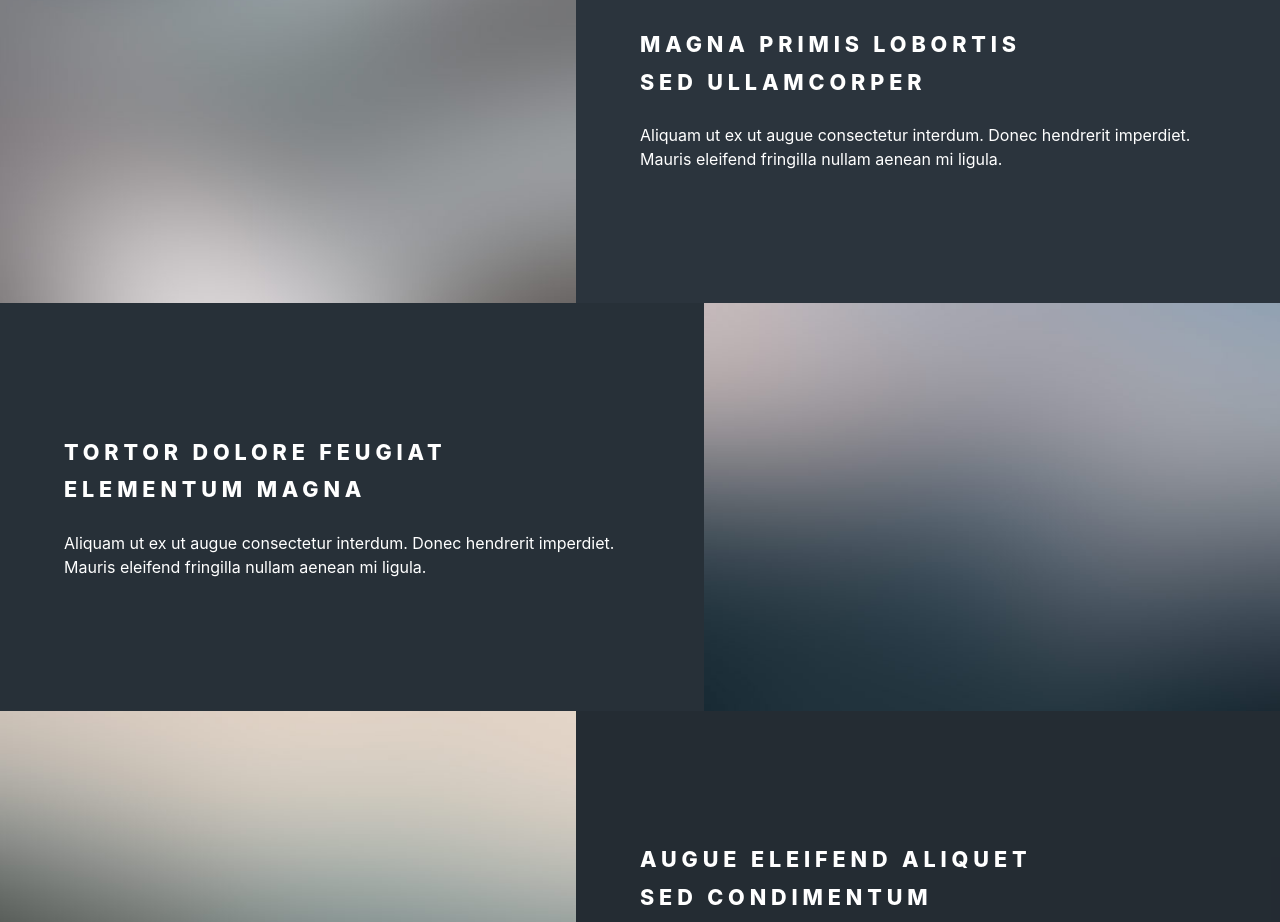
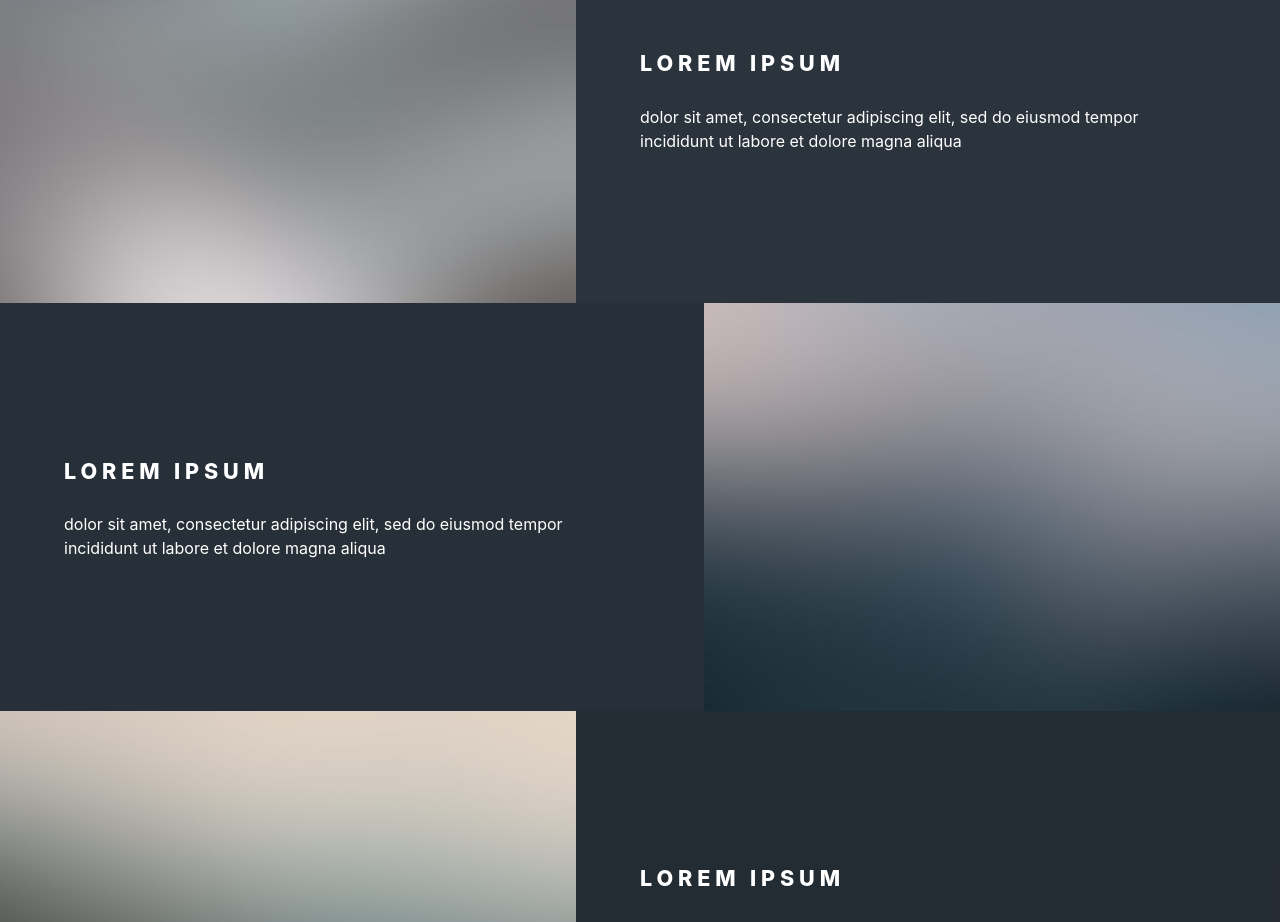
Before and after one commit to IAmSaeve/ris, a Vue app: page / in a window 1280 px wide. Shown: the part 160-1082 px from the top of the page. Built offline with nearby package versions, Linux system fonts and the light colour scheme; no server answers; the database is empty.

Commit message:
LOREM IPSUM!

```diff
--- a/src/views/Home.vue
+++ b/src/views/Home.vue
@@ -1,17 +1,15 @@
 <template>
   <div id="page-wrapper">
-    <!-- Two -->
     <section id="two" class="wrapper alt style2">
       <section class="spotlight">
         <div class="image"><img src="../assets/pic01.jpg" alt="" /></div>
         <div class="content">
           <h2>
-            Magna primis lobortis<br />
-            sed ullamcorper
+            LOREM IPSUM
           </h2>
           <p>
-            Aliquam ut ex ut augue consectetur interdum. Donec hendrerit
-            imperdiet. Mauris eleifend fringilla nullam aenean mi ligula.
+            dolor sit amet, consectetur adipiscing elit, sed do eiusmod tempor
+            incididunt ut labore et dolore magna aliqua
           </p>
         </div>
       </section>
@@ -19,12 +17,11 @@
         <div class="image"><img src="../assets/pic02.jpg" alt="" /></div>
         <div class="content">
           <h2>
-            Tortor dolore feugiat<br />
-            elementum magna
+            LOREM IPSUM
           </h2>
           <p>
-            Aliquam ut ex ut augue consectetur interdum. Donec hendrerit
-            imperdiet. Mauris eleifend fringilla nullam aenean mi ligula.
+            dolor sit amet, consectetur adipiscing elit, sed do eiusmod tempor
+            incididunt ut labore et dolore magna aliqua
           </p>
         </div>
       </section>
@@ -32,18 +29,16 @@
         <div class="image"><img src="../assets/pic03.jpg" alt="" /></div>
         <div class="content">
           <h2>
-            Augue eleifend aliquet<br />
-            sed condimentum
+            LOREM IPSUM
           </h2>
           <p>
-            Aliquam ut ex ut augue consectetur interdum. Donec hendrerit
-            imperdiet. Mauris eleifend fringilla nullam aenean mi ligula.
+            dolor sit amet, consectetur adipiscing elit, sed do eiusmod tempor
+            incididunt ut labore et dolore magna aliqua
           </p>
         </div>
       </section>
     </section>
 
-    <!-- Footer -->
     <footer id="footer">
       <ul class="icons">
         <li>
```
